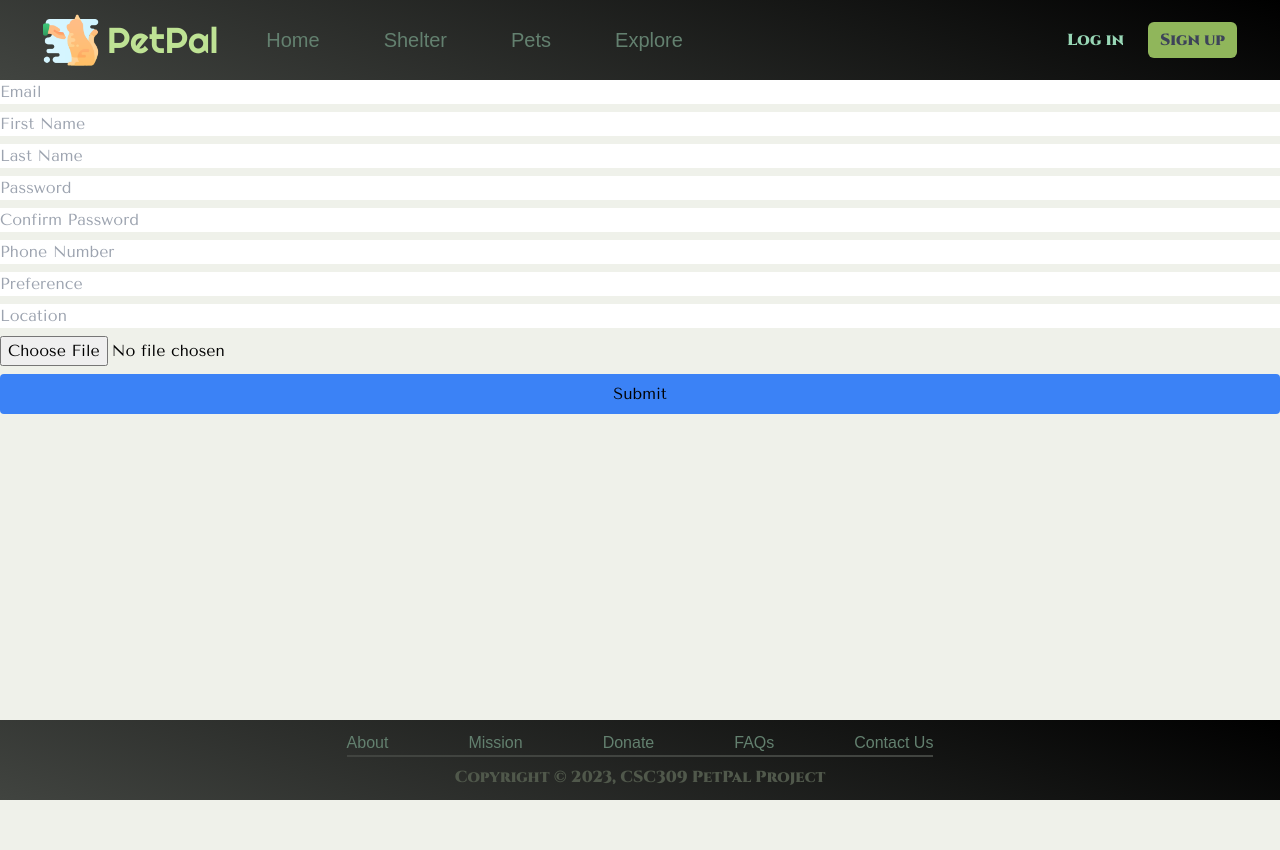
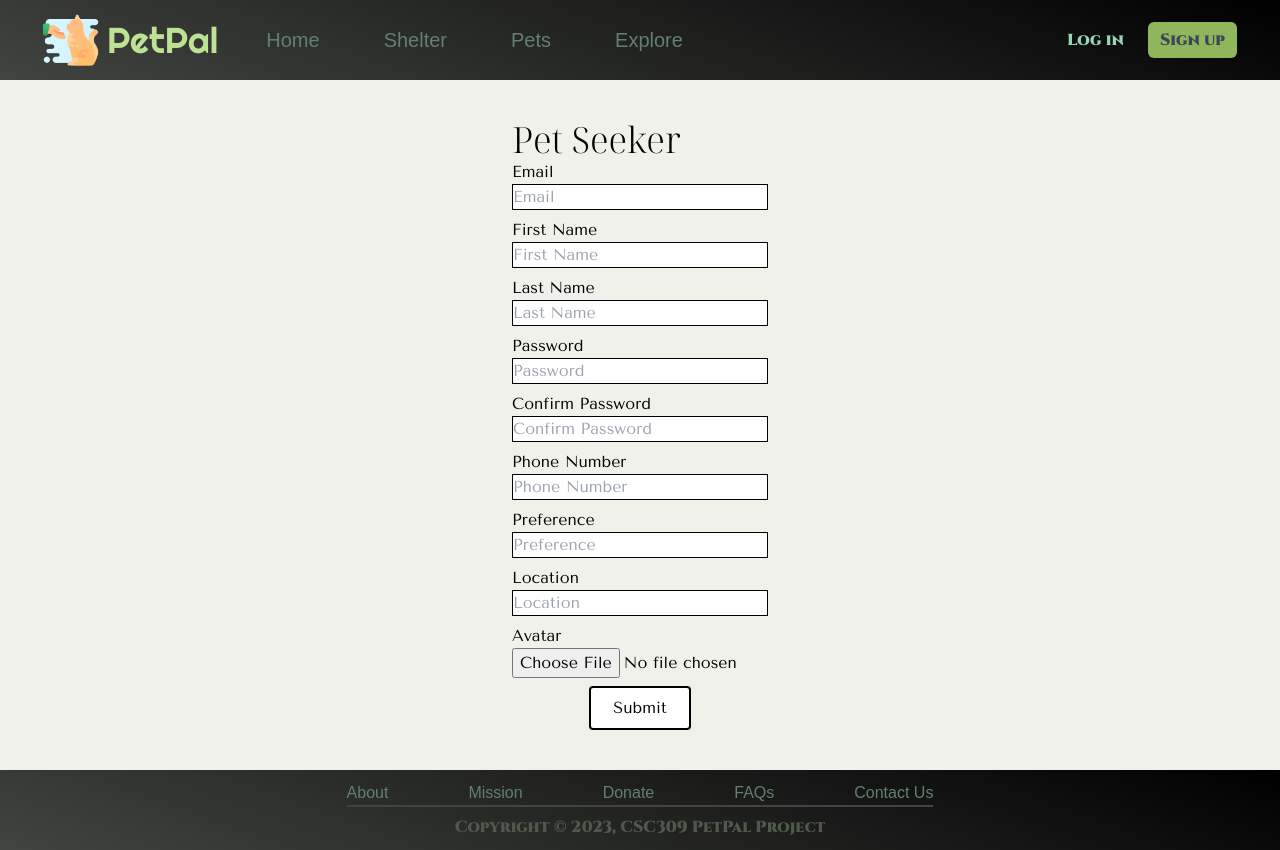
Before and after one commit to pepejammers42/petpal-fs, a React (Create React App) app in the folder frontend/: page /signup-seeker in a window 1280 px wide. Before the commit the page ends 800 px from the top, so only its background shows below. Built offline with nearby package versions, Linux system fonts and the light colour scheme; a web font is replaced by a local one.

Commit message:
more fixes

```diff
--- a/frontend/src/components/layout/index.tsx
+++ b/frontend/src/components/layout/index.tsx
@@ -61,12 +61,6 @@ const Layout = () => {
       >
         Profile
       </Link>
-      <a
-        href="/settings"
-        className="block px-4 py-2 text-sm text-gray-700 hover:bg-gray-100"
-      >
-        Settings
-      </a>
       <button
         onClick={handleLogout}
         className="block w-full text-left px-4 py-2 text-sm text-gray-700 hover:bg-gray-100"
@@ -89,7 +83,7 @@ const Layout = () => {
     }
   };
   return (
-    <>
+    <div className="flex flex-col min-h-screen">
       <header>
         <nav>
           <div
@@ -239,12 +233,12 @@ const Layout = () => {
           )}
         </nav>
       </header>
-      <main className="pt-12 md:pt-20">
+      <main className="pt-12 md:pt-20 flex-grow pb-10">
         <Outlet />
       </main>
-      <footer className="pb-12 md:pb-20">
+      <footer className="">
         <div
-          className={`${flexBetween} fixed bottom-0 z-30 w-full bg-gradient-header h-12 md:h-20 px-4`}
+          className={`${flexBetween} z-30 w-full bg-gradient-header h-12 md:h-20 px-4`}
         >
           <div className={`${flexBetween} flex-col mx-auto w-[1194px] gap-2`}>
             <div
@@ -262,7 +256,7 @@ const Layout = () => {
           </div>
         </div>
       </footer>
-    </>
+    </div>
   );
 };
 
--- a/frontend/src/context/AuthContext.ts
+++ b/frontend/src/context/AuthContext.ts
@@ -3,6 +3,10 @@ import { createContext } from "react";
 export type AuthUser = {
   avatar: string;
   phone_number: string;
+};
+
+export type LoginError = {
+  message: string;
 };
 
 export type SeekerUser = AuthUser & {
@@ -23,7 +27,7 @@ export type UserInfo = SeekerUser | ShelterUser;
 type AuthContextType = {
   token: string | null;
   user: UserInfo | null;
-  login: (credentials: LoginCredentialsType) => Promise<void>;
+  login: (credentials: LoginCredentialsType) => Promise<LoginError | null>;
   logout: () => void;
 };
 
--- a/frontend/src/pages/Login/index.tsx
+++ b/frontend/src/pages/Login/index.tsx
@@ -1,17 +1,18 @@
+import React, { useState } from "react";
 import { zodResolver } from "@hookform/resolvers/zod";
 import { useForm } from "react-hook-form";
 import type { FieldValues } from "react-hook-form";
 import { z } from "zod";
 import { useAuth } from "../../hooks/useAuth";
 
-// TODO: Forget password maybe as a feature.
-
 const schema = z.object({
   email: z.string().email(),
   password: z.string(),
 });
+
 const Login = () => {
   const { login } = useAuth();
+  const [loginError, setLoginError] = useState(""); // Add a state for login error
   const {
     register,
     handleSubmit,
@@ -22,26 +23,45 @@ const Login = () => {
   });
 
   const onSubmit = async (data: FieldValues) => {
-    // TODO: send to server
-    try {
-      await login({ email: data.email, password: data.password });
-    } catch (error) {
-      // Handle login errors, e.g., showing an error message
+    const errorResponse = await login({
+      email: data.email,
+      password: data.password,
+    });
+    if (errorResponse) {
+      setLoginError(errorResponse.message);
+    } else {
+      setLoginError("");
     }
     reset();
   };
+
   return (
+    <div className="w-1/5 mx-auto pt-10">
       <form onSubmit={handleSubmit(onSubmit)} className="flex flex-col gap-y-2">
-      <input {...register("email")} type="email" placeholder="Email" />
-      <input {...register("password")} placeholder="Password" type="password" />
+        <input
+          {...register("email")}
+          type="email"
+          placeholder="Email"
+          className="border-black border rounded"
+        />
+        <input
+          {...register("password")}
+          placeholder="Password"
+          type="password"
+          className="border-black border rounded"
+        />
+        {loginError && (
+          <div className="text-red-500 text-sm">{loginError}</div> // Display error message
+        )}
         <button
           type="submit"
           disabled={isSubmitting}
-        className="bg-blue-500 disabled:bg-gray-500 py-2 rounded"
+          className="bg-white disabled:bg-gray-500 py-2 rounded border-black border-2 w-2/5 mx-auto"
         >
-        Submit
+          Login
         </button>
       </form>
+    </div>
   );
 };
 
--- a/frontend/src/pages/SignupSeeker/index.tsx
+++ b/frontend/src/pages/SignupSeeker/index.tsx
@@ -77,57 +77,123 @@ function SignupSeeker() {
   };
 
   return (
+    <div className="w-1/5 mx-auto gap-2">
+      <h2 className="font-noto text-4xl font-medium pt-10">Pet Seeker</h2>
       <form onSubmit={handleSubmit(onSubmit)} className="flex flex-col gap-y-2">
-      <input {...register("email")} type="email" placeholder="Email" />
+        <label className="flex flex-col">
+          Email
+          <input
+            {...register("email")}
+            type="email"
+            placeholder="Email"
+            className="border-black border"
+          />
+        </label>
         {errors.email && (
           <p className="text-red-500">{`${errors.email.message}`}</p>
         )}
-      <input {...register("firstName")} placeholder="First Name" />
+
+        <label className="flex flex-col">
+          First Name
+          <input
+            {...register("firstName")}
+            placeholder="First Name"
+            className="border-black border"
+          />
+        </label>
         {errors.firstName && (
           <p className="text-red-500">{`${errors.firstName.message}`}</p>
         )}
-      <input {...register("lastName")} placeholder="Last Name" />
+
+        <label className="flex flex-col">
+          Last Name
+          <input
+            {...register("lastName")}
+            placeholder="Last Name"
+            className="border-black border"
+          />
+        </label>
         {errors.lastName && (
           <p className="text-red-500">{`${errors.lastName.message}`}</p>
         )}
 
-      <input {...register("password")} placeholder="Password" type="password" />
+        <label className="flex flex-col">
+          Password
+          <input
+            {...register("password")}
+            type="password"
+            placeholder="Password"
+            className="border-black border"
+          />
+        </label>
         {errors.password && (
           <p className="text-red-500">{`${errors.password.message}`}</p>
         )}
+
+        <label className="flex flex-col">
+          Confirm Password
           <input
             {...register("confirmPassword")}
+            type="password"
             placeholder="Confirm Password"
-        type="password"
+            className="border-black border"
           />
+        </label>
         {errors.confirmPassword && (
           <p className="text-red-500">{`${errors.confirmPassword.message}`}</p>
         )}
-      <input {...register("phoneNumber")} placeholder="Phone Number" />
+
+        <label className="flex flex-col">
+          Phone Number
+          <input
+            {...register("phoneNumber")}
+            placeholder="Phone Number"
+            className="border-black border"
+          />
+        </label>
         {errors.phoneNumber && (
           <p className="text-red-500">{`${errors.phoneNumber.message}`}</p>
         )}
 
-      <input {...register("preference")} placeholder="Preference" />
+        <label className="flex flex-col">
+          Preference
+          <input
+            {...register("preference")}
+            placeholder="Preference"
+            className="border-black border"
+          />
+        </label>
         {errors.preference && (
           <p className="text-red-500">{`${errors.preference.message}`}</p>
         )}
 
-      <input {...register("location")} placeholder="Location" />
+        <label className="flex flex-col">
+          Location
+          <input
+            {...register("location")}
+            placeholder="Location"
+            className="border-black border"
+          />
+        </label>
         {errors.location && (
           <p className="text-red-500">{`${errors.location.message}`}</p>
         )}
+
+        <label className="flex flex-col">
+          Avatar
           <input type="file" onChange={onFileChange} />
+        </label>
         {avatar && <p>File: {avatar.name}</p>}
 
         <button
           type="submit"
           disabled={isSubmitting}
-        className="bg-blue-500 disabled:bg-gray-500 py-2 rounded"
+          className="bg-white disabled:bg-gray-500 py-2 rounded border-black border-2 w-2/5 mx-auto"
         >
           Submit
         </button>
       </form>
+    </div>
   );
 }
 
--- a/frontend/src/pages/SignupShelter/index.tsx
+++ b/frontend/src/pages/SignupShelter/index.tsx
@@ -75,53 +75,111 @@ function SignupShelter() {
   };
 
   return (
+    <div className="w-1/5 mx-auto gap-2">
+      <h2 className="font-noto text-4xl font-medium pt-10">Pet Shelter</h2>
       <form onSubmit={handleSubmit(onSubmit)} className="flex flex-col gap-y-2">
-      <input {...register("email")} type="email" placeholder="Email" />
+        <label className="flex flex-col">
+          Email
+          <input
+            {...register("email")}
+            type="email"
+            placeholder="Email"
+            className="border-black border"
+          />
+        </label>
         {errors.email && (
           <p className="text-red-500">{`${errors.email.message}`}</p>
         )}
-      <input {...register("shelterName")} placeholder="Shelter Name" />
+
+        <label className="flex flex-col">
+          Shelter Name
+          <input
+            {...register("shelterName")}
+            placeholder="Shelter Name"
+            className="border-black border"
+          />
+        </label>
         {errors.shelterName && (
           <p className="text-red-500">{`${errors.shelterName.message}`}</p>
         )}
 
-      <input {...register("password")} placeholder="Password" type="password" />
+        <label className="flex flex-col">
+          Password
+          <input
+            {...register("password")}
+            type="password"
+            placeholder="Password"
+            className="border-black border"
+          />
+        </label>
         {errors.password && (
           <p className="text-red-500">{`${errors.password.message}`}</p>
         )}
+
+        <label className="flex flex-col">
+          Confirm Password
           <input
             {...register("confirmPassword")}
+            type="password"
             placeholder="Confirm Password"
-        type="password"
+            className="border-black border"
           />
+        </label>
         {errors.confirmPassword && (
           <p className="text-red-500">{`${errors.confirmPassword.message}`}</p>
         )}
-      <input {...register("phoneNumber")} placeholder="Phone Number" />
+
+        <label className="flex flex-col">
+          Phone Number
+          <input
+            {...register("phoneNumber")}
+            placeholder="Phone Number"
+            className="border-black border"
+          />
+        </label>
         {errors.phoneNumber && (
           <p className="text-red-500">{`${errors.phoneNumber.message}`}</p>
         )}
 
-      <input {...register("description")} placeholder="Description" />
+        <label className="flex flex-col">
+          Description
+          <input
+            {...register("description")}
+            placeholder="Description"
+            className="border-black border"
+          />
+        </label>
         {errors.description && (
           <p className="text-red-500">{`${errors.description.message}`}</p>
         )}
 
-      <input {...register("address")} placeholder="Address" />
+        <label className="flex flex-col">
+          Address
+          <input
+            {...register("address")}
+            placeholder="Address"
+            className="border-black border"
+          />
+        </label>
         {errors.address && (
           <p className="text-red-500">{`${errors.address.message}`}</p>
         )}
+
+        <label className="flex flex-col">
+          Avatar
           <input type="file" onChange={onFileChange} />
+        </label>
         {avatar && <p>File: {avatar.name}</p>}
 
         <button
           type="submit"
           disabled={isSubmitting}
-        className="bg-blue-500 disabled:bg-gray-500 py-2 rounded"
+          className="bg-white disabled:bg-gray-500 py-2 rounded border-black border-2 w-2/5 mx-auto"
         >
-        Submit
+          Sign Up
         </button>
       </form>
+    </div>
   );
 }
 
```
Also changed, not shown: frontend/src/context/AuthProvider.tsx (+13 -5 lines). Lines whose indentation alone changed are shown as unchanged.
